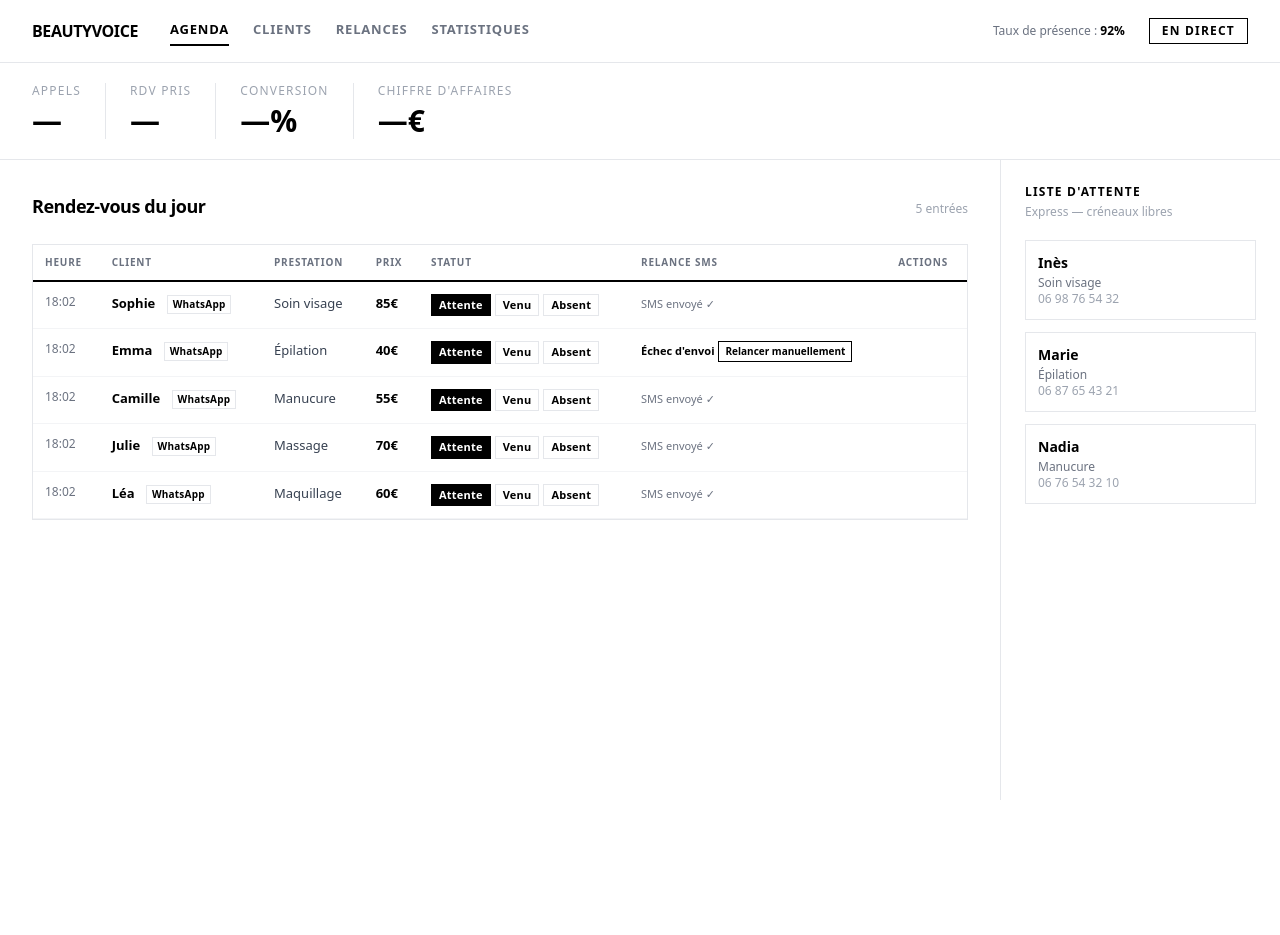
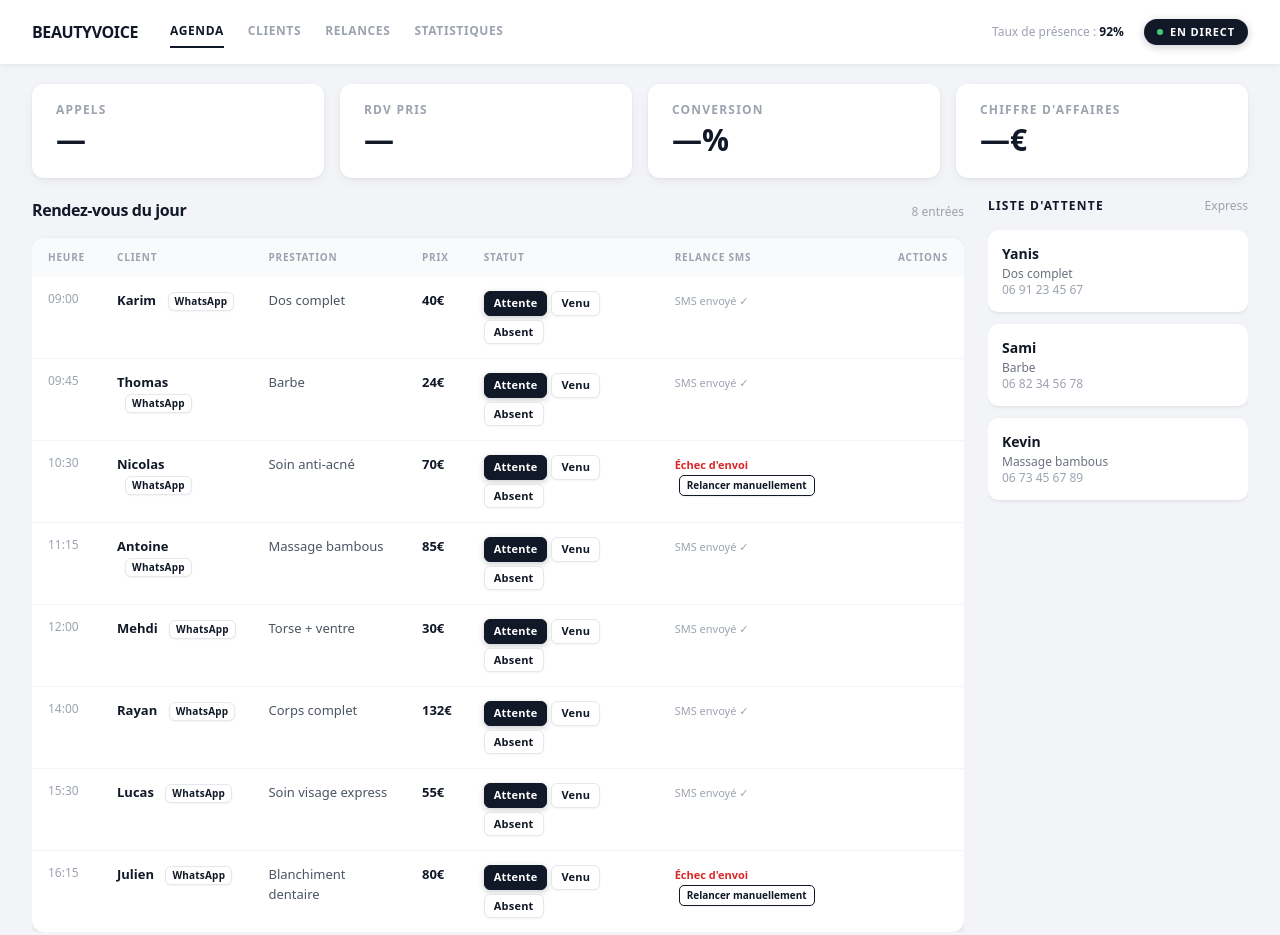
Before and after one commit to ILIAS-ma/adem, a website: page public/index.html in a window 1280 px wide. Before the commit the page ends 800 px from the top, so only its background shows below. Drawn offline with nearby package versions, Linux system fonts and the light colour scheme.

Commit message:
Remplace données demo femmes par données hommes (8 RDV + 3 liste d'attente)
Co-Authored-By: Claude Sonnet 4.6 <noreply@anthropic.com>

```diff
--- a/public/index.html
+++ b/public/index.html
@@ -7,62 +7,89 @@
     <script src="https://cdn.tailwindcss.com"></script>
     <style>
       * { font-family: ui-sans-serif, system-ui, sans-serif; box-sizing: border-box; }
-      body { background: #ffffff; color: #000000; }
-      ::-webkit-scrollbar { width: 3px; }
-      ::-webkit-scrollbar-thumb { background: #e5e7eb; border-radius: 4px; }
+      body { background: #f3f4f8; color: #111827; }
+
+      ::-webkit-scrollbar { width: 4px; }
+      ::-webkit-scrollbar-thumb { background: #d1d5db; border-radius: 99px; }
+
+      .card {
+        background: #fff;
+        border-radius: 12px;
+        box-shadow: 0 1px 4px rgba(0,0,0,0.07), 0 4px 12px rgba(0,0,0,0.04);
+      }
+
       .row-venu td { font-weight: 700; }
       .row-absent td { opacity: 0.38; }
+
       .note-input {
         width: 100%;
         border: none;
-        border-bottom: 1px solid #e5e7eb;
+        border-bottom: 1.5px solid #e5e7eb;
         outline: none;
         font-size: 12px;
         color: #6b7280;
         padding: 3px 0;
         background: transparent;
         margin-top: 4px;
+        transition: border-color 0.15s;
       }
+      .note-input:focus { border-bottom-color: #111827; }
+
       .btn-raw {
         font-size: 11px;
         font-weight: 600;
-        padding: 2px 7px;
-        border: 1px solid #e5e7eb;
-        background: white;
+        padding: 3px 9px;
+        border-radius: 6px;
+        border: 1.5px solid #e5e7eb;
+        background: #fff;
         cursor: pointer;
         letter-spacing: 0.02em;
-        transition: background 0.1s;
+        transition: all 0.12s;
+        box-shadow: 0 1px 2px rgba(0,0,0,0.05);
       }
-      .btn-raw:hover { background: #f9fafb; }
-      .btn-raw.active-venu { border-color: #000; background: #000; color: #fff; }
-      .btn-raw.active-absent { border-color: #6b7280; color: #6b7280; }
+      .btn-raw:hover { background: #f9fafb; border-color: #d1d5db; }
+      .btn-raw.active-venu  { border-color: #111827; background: #111827; color: #fff; box-shadow: 0 2px 6px rgba(17,24,39,0.22); }
+      .btn-raw.active-absent { border-color: #9ca3af; color: #6b7280; background: #f9fafb; }
+
       .btn-panique {
         font-size: 11px;
         font-weight: 700;
-        padding: 2px 8px;
-        border: 1px solid #000;
-        background: white;
+        padding: 3px 9px;
+        border-radius: 6px;
+        border: 1.5px solid #fca5a5;
+        background: #fff5f5;
+        color: #dc2626;
         cursor: pointer;
-        margin-left: 6px;
+        margin-top: 5px;
+        display: inline-block;
+        transition: all 0.12s;
+        box-shadow: 0 1px 3px rgba(239,68,68,0.12);
       }
-      .btn-panique:hover { background: #000; color: #fff; }
+      .btn-panique:hover { background: #ef4444; color: #fff; border-color: #ef4444; box-shadow: 0 3px 10px rgba(239,68,68,0.28); }
+
       .btn-combler {
         font-size: 11px;
         font-weight: 700;
-        padding: 3px 10px;
-        border: 1px solid #000;
-        background: #fff;
+        padding: 6px 10px;
+        border-radius: 7px;
+        border: none;
+        background: #111827;
+        color: #fff;
         cursor: pointer;
         display: none;
-        margin-top: 6px;
+        margin-top: 9px;
         width: 100%;
+        transition: all 0.12s;
+        box-shadow: 0 2px 7px rgba(17,24,39,0.18);
       }
       .btn-combler.visible { display: block; }
-      .btn-combler:hover { background: #000; color: #fff; }
+      .btn-combler:hover { background: #374151; box-shadow: 0 4px 12px rgba(17,24,39,0.28); }
+
       .modal-overlay {
         display: none;
         position: fixed; inset: 0;
-        background: rgba(0,0,0,0.35);
+        background: rgba(0,0,0,0.38);
+        backdrop-filter: blur(3px);
         z-index: 50;
         align-items: center;
         justify-content: center;
@@ -70,57 +97,110 @@
       .modal-overlay.open { display: flex; }
       .modal-box {
         background: #fff;
-        border: 1.5px solid #000;
+        border-radius: 16px;
+        box-shadow: 0 24px 60px rgba(0,0,0,0.18), 0 6px 16px rgba(0,0,0,0.08);
         padding: 32px;
         max-width: 460px;
         width: 90%;
       }
+
       .nav-link {
-        font-size: 13px;
+        font-size: 12px;
         font-weight: 600;
-        letter-spacing: 0.06em;
+        letter-spacing: 0.05em;
         text-transform: uppercase;
-        color: #6b7280;
+        color: #9ca3af;
         cursor: pointer;
-        padding: 4px 0;
+        padding: 6px 0;
         border-bottom: 2px solid transparent;
         transition: color 0.15s, border-color 0.15s;
       }
-      .nav-link.active { color: #000; border-bottom-color: #000; }
-      .nav-link:hover { color: #000; }
-      .relance-ok { font-size: 11px; color: #6b7280; }
-      .relance-fail { font-size: 11px; color: #000; font-weight: 700; }
+      .nav-link.active { color: #111827; border-bottom-color: #111827; }
+      .nav-link:hover  { color: #374151; }
+
+      .relance-ok   { font-size: 11px; color: #9ca3af; }
+      .relance-fail { font-size: 11px; color: #dc2626; font-weight: 700; }
       .btn-relancer {
         font-size: 10px;
         font-weight: 700;
-        padding: 2px 6px;
-        border: 1px solid #000;
-        background: white;
+        padding: 2px 7px;
+        border-radius: 5px;
+        border: 1.5px solid #111827;
+        background: #fff;
         cursor: pointer;
         margin-left: 4px;
+        box-shadow: 0 1px 2px rgba(0,0,0,0.06);
+        transition: all 0.12s;
       }
-      .btn-relancer:hover { background: #000; color: #fff; }
-      .relance-sent { font-size: 11px; color: #6b7280; font-weight: 400; text-decoration: line-through; }
-      .kpi-block { border-right: 1px solid #e5e7eb; padding: 0 24px; }
-      .kpi-block:last-child { border-right: none; }
+      .btn-relancer:hover { background: #111827; color: #fff; }
+      .relance-sent { font-size: 11px; color: #d1d5db; font-weight: 400; text-decoration: line-through; }
+
+      .kpi-card {
+        background: #fff;
+        border-radius: 12px;
+        padding: 18px 24px 20px;
+        box-shadow: 0 1px 3px rgba(0,0,0,0.06), 0 4px 12px rgba(0,0,0,0.04);
+        flex: 1;
+        transition: box-shadow 0.15s;
+      }
+      .kpi-card:hover { box-shadow: 0 4px 16px rgba(0,0,0,0.1); }
+
       thead th {
         font-size: 10px;
         letter-spacing: 0.08em;
         text-transform: uppercase;
-        color: #6b7280;
-        font-weight: 600;
-        padding: 10px 12px;
+        color: #9ca3af;
+        font-weight: 700;
+        padding: 12px 16px;
         text-align: left;
+        background: #f9fafb;
       }
-      tbody td { padding: 12px; font-size: 13px; vertical-align: top; }
-      tbody tr { border-bottom: 1px solid #f3f4f6; transition: background 0.1s; }
-      tbody tr:hover { background: #fafafa; }
+      thead tr th:first-child { border-radius: 12px 0 0 0; }
+      thead tr th:last-child  { border-radius: 0 12px 0 0; }
+      tbody td { padding: 14px 16px; font-size: 13px; vertical-align: top; }
+      tbody tr { border-top: 1px solid #f3f4f6; transition: background 0.1s; }
+      tbody tr:first-child { border-top: none; }
+      tbody tr:hover { background: #fafbfc; }
+
+      .live-badge {
+        font-size: 11px;
+        font-weight: 700;
+        letter-spacing: 0.08em;
+        text-transform: uppercase;
+        background: #111827;
+        color: #fff;
+        padding: 5px 13px;
+        border-radius: 99px;
+        display: flex;
+        align-items: center;
+        gap: 7px;
+        box-shadow: 0 2px 8px rgba(17,24,39,0.22);
+      }
+      .live-dot {
+        width: 6px; height: 6px;
+        background: #4ade80;
+        border-radius: 50%;
+        animation: blink 1.6s ease-in-out infinite;
+      }
+      @keyframes blink {
+        0%, 100% { opacity: 1; }
+        50%       { opacity: 0.3; }
+      }
+
+      .waitlist-card {
+        background: #fff;
+        border-radius: 10px;
+        padding: 14px;
+        box-shadow: 0 1px 3px rgba(0,0,0,0.06), 0 2px 6px rgba(0,0,0,0.03);
+        transition: box-shadow 0.15s;
+      }
+      .waitlist-card:hover { box-shadow: 0 4px 14px rgba(0,0,0,0.1); }
     </style>
   </head>
   <body class="min-h-screen flex flex-col">
 
     <!-- NAV -->
-    <nav style="border-bottom: 1px solid #e5e7eb;" class="px-8 py-4 flex items-center justify-between">
+    <nav style="background:#fff; box-shadow: 0 1px 6px rgba(0,0,0,0.07);" class="px-8 py-4 flex items-center justify-between sticky top-0 z-40">
       <div class="flex items-center gap-8">
         <span class="text-base font-black tracking-tight">BEAUTYVOICE</span>
         <div class="flex items-center gap-6">
@@ -130,45 +210,45 @@
           <span class="nav-link" onclick="setNav(this)">Statistiques</span>
         </div>
       </div>
-      <div class="flex items-center gap-6">
-        <span class="text-xs text-gray-500">Taux de présence : <span id="taux-presence" class="font-bold text-black">92%</span></span>
-        <span id="live-badge" class="text-xs font-bold tracking-widest uppercase border border-black px-3 py-1">En direct</span>
+      <div class="flex items-center gap-5">
+        <span class="text-xs text-gray-400">Taux de présence : <span id="taux-presence" class="font-bold text-gray-900">92%</span></span>
+        <div class="live-badge"><div class="live-dot"></div>En direct</div>
       </div>
     </nav>
 
     <!-- KPI STRIP -->
-    <div style="border-bottom: 1px solid #e5e7eb;" class="px-8 py-5 flex items-center">
-      <div class="kpi-block" style="padding-left:0">
-        <p class="text-xs text-gray-400 uppercase tracking-widest mb-1">Appels</p>
+    <div class="px-8 py-5 flex items-center gap-4">
+      <div class="kpi-card">
+        <p class="text-xs text-gray-400 uppercase tracking-widest mb-1 font-semibold">Appels</p>
         <p id="kpi-calls" class="text-3xl font-black">—</p>
       </div>
-      <div class="kpi-block">
-        <p class="text-xs text-gray-400 uppercase tracking-widest mb-1">RDV Pris</p>
+      <div class="kpi-card">
+        <p class="text-xs text-gray-400 uppercase tracking-widest mb-1 font-semibold">RDV Pris</p>
         <p id="kpi-rdv" class="text-3xl font-black">—</p>
       </div>
-      <div class="kpi-block">
-        <p class="text-xs text-gray-400 uppercase tracking-widest mb-1">Conversion</p>
+      <div class="kpi-card">
+        <p class="text-xs text-gray-400 uppercase tracking-widest mb-1 font-semibold">Conversion</p>
         <p id="kpi-conv" class="text-3xl font-black">—%</p>
       </div>
-      <div class="kpi-block">
-        <p class="text-xs text-gray-400 uppercase tracking-widest mb-1">Chiffre d'Affaires</p>
+      <div class="kpi-card">
+        <p class="text-xs text-gray-400 uppercase tracking-widest mb-1 font-semibold">Chiffre d'Affaires</p>
         <p id="kpi-revenue" class="text-3xl font-black">—€</p>
       </div>
     </div>
 
     <!-- MAIN LAYOUT -->
-    <div class="flex flex-1 overflow-hidden">
+    <div class="flex flex-1 overflow-hidden px-8 pb-8 gap-6">
 
       <!-- LEFT : TABLE AGENDA -->
-      <div class="flex-1 overflow-y-auto p-8">
-        <div class="flex items-baseline justify-between mb-6">
-          <h2 class="text-lg font-black tracking-tight">Rendez-vous du jour</h2>
-          <span id="total-badge" class="text-xs text-gray-400">0 entrées</span>
+      <div class="flex-1 overflow-y-auto">
+        <div class="flex items-baseline justify-between mb-4">
+          <h2 class="text-base font-black tracking-tight">Rendez-vous du jour</h2>
+          <span id="total-badge" class="text-xs text-gray-400 font-medium">0 entrées</span>
         </div>
 
-        <div style="border: 1px solid #e5e7eb;">
+        <div class="card overflow-hidden">
           <table class="w-full border-collapse">
-            <thead style="border-bottom: 2px solid #000;">
+            <thead>
               <tr>
                 <th>Heure</th>
                 <th>Client</th>
@@ -187,9 +267,11 @@
       </div>
 
       <!-- RIGHT : WAITLIST -->
-      <div style="width:280px; border-left: 1px solid #e5e7eb; flex-shrink:0;" class="p-6 overflow-y-auto">
-        <h3 class="text-xs font-black uppercase tracking-widest mb-1">Liste d'attente</h3>
-        <p class="text-xs text-gray-400 mb-5">Express — créneaux libres</p>
+      <div style="width:260px; flex-shrink:0;" class="overflow-y-auto">
+        <div class="flex items-baseline justify-between mb-4">
+          <h3 class="text-xs font-black uppercase tracking-widest">Liste d'attente</h3>
+          <span class="text-xs text-gray-400">Express</span>
+        </div>
         <div id="waitlist" class="space-y-3"></div>
       </div>
     </div>
@@ -197,11 +279,14 @@
     <!-- MODAL PANIQUE -->
     <div id="modal-overlay" class="modal-overlay" onclick="closeModal(event)">
       <div class="modal-box">
-        <p class="text-xs font-black uppercase tracking-widest mb-4">Mode Panique — SMS de secours</p>
-        <div style="border: 1px solid #e5e7eb; background: #fafafa; padding: 16px; font-size: 13px; line-height: 1.7; color: #374151;" id="sms-preview"></div>
+        <div class="flex items-center gap-3 mb-5">
+          <span style="font-size:22px">⚡</span>
+          <p class="text-sm font-black uppercase tracking-widest">Mode Panique — SMS de secours</p>
+        </div>
+        <div style="background:#f9fafb; border-radius:10px; padding:16px; font-size:13px; line-height:1.7; color:#374151; box-shadow: inset 0 1px 3px rgba(0,0,0,0.05);" id="sms-preview"></div>
         <div class="flex gap-3 mt-6">
-          <button onclick="validerEnvoi()" class="flex-1 py-2 font-bold text-sm border border-black bg-black text-white cursor-pointer hover:bg-gray-900">Confirmer l'envoi simulé</button>
-          <button onclick="document.getElementById('modal-overlay').classList.remove('open')" class="flex-1 py-2 font-bold text-sm border border-gray-300 cursor-pointer hover:bg-gray-50">Annuler</button>
+          <button onclick="validerEnvoi()" style="border-radius:8px; box-shadow: 0 2px 8px rgba(17,24,39,0.2);" class="flex-1 py-2.5 font-bold text-sm bg-gray-900 text-white cursor-pointer hover:bg-gray-800 transition-colors">Confirmer l'envoi simulé</button>
+          <button onclick="document.getElementById('modal-overlay').classList.remove('open')" style="border-radius:8px; border:1.5px solid #e5e7eb; box-shadow:0 1px 3px rgba(0,0,0,0.05);" class="flex-1 py-2.5 font-bold text-sm bg-white cursor-pointer hover:bg-gray-50 transition-colors">Annuler</button>
         </div>
       </div>
     </div>
@@ -213,22 +298,27 @@
       let absentCount = 0;
 
       // ─── DONNÉES FICTIVES (remplacées par l'API quand disponible) ───────────
+      function rdv(h, m) {
+        const d = new Date(); d.setHours(h, m, 0, 0); return d.toISOString();
+      }
       const DEMO_APPOINTMENTS = [
-        { id: 1,  prenom: 'Sophie',   telephone: '06 12 34 56 78', email: 'sophie@mail.fr',   prestation: 'Soin visage',     prix: 85,  date_rdv: new Date().toISOString(), statut: 'Confirmé',  relance: 'ok' },
-        { id: 2,  prenom: 'Emma',     telephone: '06 23 45 67 89', email: 'emma@mail.fr',     prestation: 'Épilation',       prix: 40,  date_rdv: new Date().toISOString(), statut: 'En attente', relance: 'fail' },
-        { id: 3,  prenom: 'Camille',  telephone: '06 34 56 78 90', email: 'camille@mail.fr',  prestation: 'Manucure',        prix: 55,  date_rdv: new Date().toISOString(), statut: 'Confirmé',  relance: 'ok' },
-        { id: 4,  prenom: 'Julie',    telephone: '06 45 67 89 01', email: 'julie@mail.fr',    prestation: 'Massage',         prix: 70,  date_rdv: new Date().toISOString(), statut: 'Confirmé',  relance: 'ok' },
-        { id: 5,  prenom: 'Léa',      telephone: '06 56 78 90 12', email: 'lea@mail.fr',      prestation: 'Maquillage',      prix: 60,  date_rdv: new Date().toISOString(), statut: 'En attente', relance: 'ok' },
+        { id: 1, prenom: 'Karim',   telephone: '06 11 22 33 44', email: 'karim@mail.fr',   prestation: 'Dos complet',          prix: 40,  date_rdv: rdv(9,  0),  statut: 'Confirmé',   relance: 'ok'   },
+        { id: 2, prenom: 'Thomas',  telephone: '06 22 33 44 55', email: 'thomas@mail.fr',  prestation: 'Barbe',                prix: 24,  date_rdv: rdv(9, 45),  statut: 'Confirmé',   relance: 'ok'   },
+        { id: 3, prenom: 'Nicolas', telephone: '06 33 44 55 66', email: 'nicolas@mail.fr', prestation: 'Soin anti-acné',       prix: 70,  date_rdv: rdv(10, 30), statut: 'En attente', relance: 'fail' },
+        { id: 4, prenom: 'Antoine', telephone: '06 44 55 66 77', email: 'antoine@mail.fr', prestation: 'Massage bambous',      prix: 85,  date_rdv: rdv(11, 15), statut: 'Confirmé',   relance: 'ok'   },
+        { id: 5, prenom: 'Mehdi',   telephone: '06 55 66 77 88', email: 'mehdi@mail.fr',   prestation: 'Torse + ventre',       prix: 30,  date_rdv: rdv(12,  0), statut: 'Confirmé',   relance: 'ok'   },
+        { id: 6, prenom: 'Rayan',   telephone: '06 66 77 88 99', email: 'rayan@mail.fr',   prestation: 'Corps complet',        prix: 132, date_rdv: rdv(14,  0), statut: 'En attente', relance: 'ok'   },
+        { id: 7, prenom: 'Lucas',   telephone: '06 77 88 99 00', email: 'lucas@mail.fr',   prestation: 'Soin visage express',  prix: 55,  date_rdv: rdv(15, 30), statut: 'Confirmé',   relance: 'ok'   },
+        { id: 8, prenom: 'Julien',  telephone: '06 88 99 00 11', email: 'julien@mail.fr',  prestation: 'Blanchiment dentaire', prix: 80,  date_rdv: rdv(16, 15), statut: 'Confirmé',   relance: 'fail' },
       ];
 
       const WAITLIST = [
-        { id: 'w1', prenom: 'Inès',    telephone: '06 98 76 54 32', prestation: 'Soin visage' },
-        { id: 'w2', prenom: 'Marie',   telephone: '06 87 65 43 21', prestation: 'Épilation' },
-        { id: 'w3', prenom: 'Nadia',   telephone: '06 76 54 32 10', prestation: 'Manucure' },
+        { id: 'w1', prenom: 'Yanis',  telephone: '06 91 23 45 67', prestation: 'Dos complet' },
+        { id: 'w2', prenom: 'Sami',   telephone: '06 82 34 56 78', prestation: 'Barbe' },
+        { id: 'w3', prenom: 'Kevin',  telephone: '06 73 45 67 89', prestation: 'Massage bambous' },
       ];
 
-      // rows managed locally
-      let localRows = {};  // id → { statut: 'attente'|'venu'|'absent', relanceSent: bool }
+      let localRows = {};
 
       // ─── HELPERS ─────────────────────────────────────────────────────────────
       function saveNotes() { localStorage.setItem('bv_notes', JSON.stringify(notes)); }
@@ -276,13 +366,13 @@
           }
 
           return `<tr class="${rowClass}" id="row-${a.id}" data-prestation="${a.prestation}" data-prix="${a.prix}" data-prenom="${a.prenom}" data-tel="${a.telephone}">
-            <td class="text-gray-500 text-xs">${formatHeure(a.date_rdv)}</td>
+            <td class="text-gray-400 text-xs font-medium">${formatHeure(a.date_rdv)}</td>
             <td>
               <span class="cursor-pointer font-semibold hover:underline" onclick="toggleNote(${a.id})">${a.prenom}</span>
-              <button class="btn-raw ml-2" style="font-size:10px;padding:1px 5px;" onclick="window.open('https://web.whatsapp.com/','_blank')">WhatsApp</button>
+              <button class="btn-raw ml-2" style="font-size:10px;padding:1px 6px;" onclick="window.open('https://web.whatsapp.com/','_blank')">WhatsApp</button>
               <div id="note-wrap-${a.id}" style="display:${noteVal?'block':'none'}">${noteField}</div>
             </td>
-            <td class="text-gray-700">${a.prestation}</td>
+            <td class="text-gray-600">${a.prestation}</td>
             <td class="font-bold">${a.prix}€</td>
             <td>
               <div class="flex flex-wrap gap-1 items-center">
@@ -310,7 +400,6 @@
       }
 
       function rebuildRow(id) {
-        // find appointment data from DOM row
         const row = document.getElementById('row-' + id);
         if (!row) return;
         const prenom     = row.dataset.prenom;
@@ -369,7 +458,6 @@
         if (currentPaniqueId !== null) {
           if (!localRows[currentPaniqueId]) localRows[currentPaniqueId] = {};
           localRows[currentPaniqueId].relanceSent = true;
-          // update relance cell
           const row = document.getElementById('row-' + currentPaniqueId);
           if (row) row.children[5].innerHTML = '<span class="relance-sent">SMS envoyé</span>';
         }
@@ -396,7 +484,7 @@
         const container = document.getElementById('waitlist');
         container.innerHTML = WAITLIST.map(w => {
           const canFill = absentCount > 0;
-          return `<div style="border:1px solid #e5e7eb; padding:12px;" id="witem-${w.id}">
+          return `<div class="waitlist-card" id="witem-${w.id}">
             <p class="font-bold text-sm">${w.prenom}</p>
             <p class="text-xs text-gray-500 mt-0.5">${w.prestation}</p>
             <p class="text-xs text-gray-400">${w.telephone}</p>
@@ -406,7 +494,6 @@
       }
 
       function comblerCreneau(waitId) {
-        // find first absent row
         const absentId = Object.keys(localRows).find(id => localRows[id].statut === 'absent');
         if (!absentId) return;
 
@@ -416,20 +503,16 @@
         const row = document.getElementById('row-' + absentId);
         if (!row) return;
 
-        // update row data
         row.dataset.prenom = waitClient.prenom;
         row.dataset.prestation = waitClient.prestation;
         row.dataset.tel = waitClient.telephone;
 
-        // update name cell
         row.children[1].querySelector('span').innerText = waitClient.prenom;
         row.children[2].innerText = waitClient.prestation;
 
-        // reset statut
         localRows[absentId].statut = 'venu';
         rebuildRow(parseInt(absentId));
 
-        // remove from waitlist visually
         const witem = document.getElementById('witem-' + waitId);
         if (witem) {
           witem.style.opacity = '0.35';
@@ -467,10 +550,7 @@
             renderTable(data.appointments);
             return;
           }
-        } catch (_) {
-          // API unavailable — use demo data silently
-        }
-        // fallback
+        } catch (_) {}
         renderTable(DEMO_APPOINTMENTS);
       }
 
```
